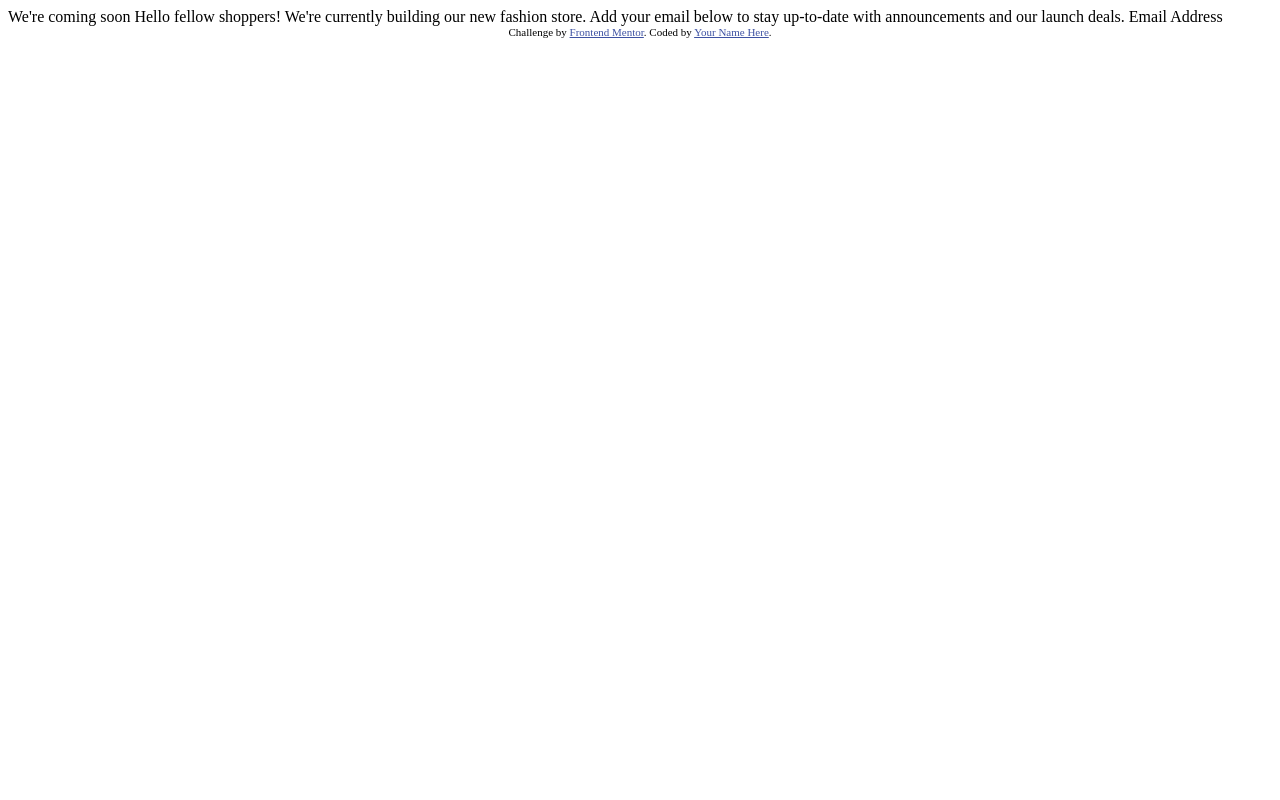
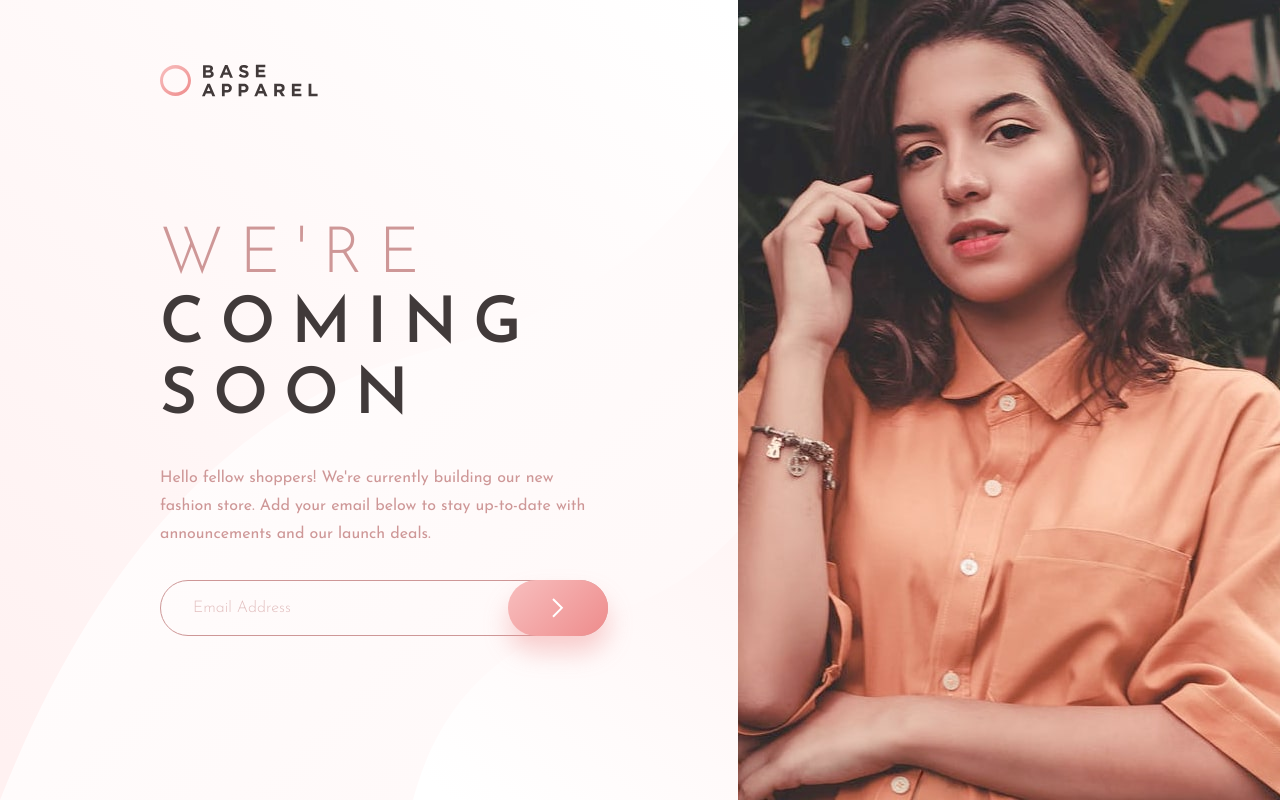
Before and after one commit to Douglas2903/frontend-mentor-practice, a plain HTML site: page challenges/base-apparel-coming-soon-master/index.html in a window 1280 px wide. Drawn offline with Linux system fonts and the light colour scheme.

Commit message:
feat: add final project

```diff
--- a/challenges/base-apparel-coming-soon-master/index.html
+++ b/challenges/base-apparel-coming-soon-master/index.html
@@ -1,31 +1,77 @@
-<!DOCTYPE html>
+<!doctype html>
 <html lang="en">
-<head>
-  <meta charset="UTF-8">
-  <meta name="viewport" content="width=device-width, initial-scale=1.0"> <!-- displays site properly based on user's device -->
+  <head>
+    <meta charset="UTF-8" />
+    <meta name="viewport" content="width=device-width, initial-scale=1.0" />
 
-  <link rel="icon" type="image/png" sizes="32x32" href="./images/favicon-32x32.png">
+    <link
+      rel="icon"
+      type="image/png"
+      sizes="32x32"
+      href="./images/favicon-32x32.png"
+    />
+    <link rel="preconnect" href="https://fonts.googleapis.com" />
+    <link rel="preconnect" href="https://fonts.gstatic.com" crossorigin />
+    <link
+      href="https://fonts.googleapis.com/css2?family=Josefin+Sans:wght@300;400;600&display=swap"
+      rel="stylesheet"
+    />
+    <link rel="stylesheet" href="style.css" />
+    <script defer src="index.js"></script>
 
-  <title>Frontend Mentor | Base Apparel coming soon page</title>
+    <title>Frontend Mentor | Base Apparel coming soon page</title>
+  </head>
+  <body>
+    <header class="header">
+      <img
+        src="images/logo.svg"
+        alt="Base Apparel"
+        width="158"
+        height="33"
+        class="header__logo"
+      />
+    </header>
+    <picture class="hero">
+      <source
+        media="(min-width: 1280px)"
+        srcset="images/hero-desktop.jpg"
+        width="610"
+        height="800"
+      />
+      <img
+        src="images/hero-mobile.jpg"
+        alt=""
+        width="375"
+        height="250"
+        class="hero__image"
+      />
+    </picture>
+    <main class="intro">
+      <h1 class="intro__title">
+        <span class="intro__highlight">We're</span> coming soon
+      </h1>
+      <p class="intro__text">
+        Hello fellow shoppers! We're currently building our new fashion store.
+        Add your email below to stay up-to-date with announcements and our
+        launch deals.
+      </p>
+      <form class="signup" novalidate>
+        <label for="email__input" class="visually-hidden">Email Address</label>
+        <input
+          class="signup__input"
+          type="email"
+          name="email__input"
+          id="email__input"
+          placeholder="Email Address"
+          autocomplete="email"
+          aria-describedby="email-error"
+        />
 
-  <!-- Feel free to remove these styles or customise in your own stylesheet 👍 -->
-  <style>
-    .attribution { font-size: 0.6875rem; text-align: center; }
-    .attribution a { color: hsl(228, 45%, 44%); }
-  </style>
-</head>
-<body>
-
-  We're coming soon
-
-  Hello fellow shoppers! We're currently building our new fashion store.
-  Add your email below to stay up-to-date with announcements and our launch deals.
-
-  Email Address
-
-      <footer class="attribution">
-      Challenge by <a href="https://www.frontendmentor.io?ref=challenge">Frontend Mentor</a>.
-      Coded by <a href="#">Your Name Here</a>.
-    </footer>
-</body>
+        <button type="submit" class="signup__button">
+          <img src="images/icon-arrow.svg" alt="Subscribe" width="12" height="20" />
+        </button>
+        <p id="email-error" class="signup__error" aria-live="polite"></p>
+      </form>
+    </main>
+  </body>
 </html>
--- /dev/null
+++ b/challenges/base-apparel-coming-soon-master/index.js
@@ -0,0 +1,20 @@
+const form = document.querySelector(".signup");
+const input = document.querySelector(".signup__input");
+const errorText = document.querySelector(".signup__error");
+
+form.addEventListener("submit", function (event) {
+  event.preventDefault();
+
+  const email = input.value;
+
+  if (email === "") {
+    errorText.textContent = "Please provide an email address";
+    input.setAttribute("aria-invalid", "true");
+  } else if (input.checkValidity() === false) {
+    errorText.textContent = "Please provide a valid email";
+    input.setAttribute("aria-invalid", "true");
+  } else {
+    errorText.textContent = "";
+    input.removeAttribute("aria-invalid");
+  }
+});
--- /dev/null
+++ b/challenges/base-apparel-coming-soon-master/style.css
@@ -0,0 +1,246 @@
+@charset "utf-8";
+
+* {
+  box-sizing: border-box;
+  margin: 0;
+  padding: 0;
+}
+
+:root {
+  --pink-400: hsl(0, 36%, 70%);
+  --red-500: hsl(0, 93%, 68%);
+  --gray-900: hsl(0, 6%, 24%);
+
+  --gradient-background: linear-gradient(
+    135deg,
+    hsl(0, 0%, 100%),
+    hsl(0, 100%, 98%)
+  );
+  --gradient-button: linear-gradient(
+    135deg,
+    hsl(0, 80%, 86%),
+    hsl(0, 74%, 74%)
+  );
+
+  --desktop-gutter: 10rem;
+  --text-width: 28rem;
+}
+
+body {
+  display: flex;
+  flex-direction: column;
+  min-height: 100vh;
+  font-family: "Josefin Sans", sans-serif;
+  font-weight: 300;
+  background-image: var(--gradient-background);
+}
+
+img {
+  display: block;
+  max-width: 100%;
+  height: auto;
+}
+
+input,
+button {
+  font: inherit;
+}
+
+.visually-hidden {
+  position: absolute;
+  width: 1px;
+  height: 1px;
+  margin: -1px;
+  padding: 0;
+  overflow: hidden;
+  clip-path: inset(50%);
+  white-space: nowrap;
+  border: 0;
+}
+
+.header {
+  padding: 2rem;
+}
+
+.header__logo {
+  width: 6.25rem;
+}
+
+.hero__image {
+  width: 100%;
+  object-fit: cover;
+  object-position: top;
+}
+
+.intro {
+  display: flex;
+  flex-direction: column;
+  align-items: center;
+  justify-content: center;
+  gap: 2rem;
+  padding: 4rem 2rem;
+  text-align: center;
+}
+
+.intro__title,
+.intro__text,
+.signup {
+  max-width: var(--text-width);
+}
+
+.intro__title {
+  color: var(--gray-900);
+  font-size: clamp(2.5rem, 12vw, 3rem);
+  font-weight: 600;
+  line-height: 1.1;
+  letter-spacing: 0.25em;
+  text-transform: uppercase;
+}
+
+.intro__highlight {
+  color: var(--pink-400);
+  font-weight: 300;
+}
+
+.intro__text {
+  color: var(--pink-400);
+  font-weight: 400;
+  line-height: 1.75;
+}
+
+.signup {
+  position: relative;
+  display: flex;
+  flex-direction: column;
+  gap: 0.5rem;
+  width: 100%;
+  text-align: left;
+}
+
+.signup__input {
+  width: 100%;
+  height: 3rem;
+  padding: 0 5rem 0 1.5rem;
+  border: 1px solid var(--pink-400);
+  border-radius: 2rem;
+  background-color: transparent;
+  color: var(--gray-900);
+}
+
+.signup__input::placeholder {
+  color: var(--pink-400);
+  opacity: 0.6;
+}
+
+.signup__input:focus-visible {
+  outline: none;
+  border-width: 2px;
+}
+
+.signup__input[aria-invalid="true"] {
+  padding-right: 7.5rem;
+  border: 2px solid var(--red-500);
+  background-image: url(images/icon-error.svg);
+  background-repeat: no-repeat;
+  background-position: right 5.25rem center;
+}
+
+.signup__button {
+  position: absolute;
+  top: 0;
+  right: 0;
+  display: flex;
+  align-items: center;
+  justify-content: center;
+  width: 4rem;
+  height: 3rem;
+  border: none;
+  border-radius: 2rem;
+  background-image: var(--gradient-button);
+  box-shadow: 0 1rem 1.5rem hsla(0, 74%, 74%, 0.4);
+  cursor: pointer;
+  transition:
+    opacity 0.2s,
+    box-shadow 0.2s;
+}
+
+.signup__button:hover {
+  opacity: 0.6;
+  box-shadow: 0 1rem 2rem hsla(0, 74%, 74%, 0.6);
+}
+
+.signup__button:focus-visible {
+  outline: 2px solid var(--gray-900);
+  outline-offset: 3px;
+}
+
+.signup__error {
+  padding-left: 1.5rem;
+  color: var(--red-500);
+  font-size: 0.875rem;
+}
+
+@media screen and (min-width: 1280px) {
+  body {
+    display: grid;
+    grid-template-rows: auto 1fr;
+    grid-template-columns: 830fr 610fr;
+    background-image:
+      url(images/bg-pattern-desktop.svg), var(--gradient-background);
+    background-repeat: no-repeat;
+    background-position: left top;
+    background-size:
+      auto 100%,
+      cover;
+  }
+
+  .header {
+    grid-row: 1;
+    grid-column: 1;
+    padding: 4rem 2rem 0 var(--desktop-gutter);
+  }
+
+  .header__logo {
+    width: auto;
+  }
+
+  .hero {
+    grid-row: 1 / 3;
+    grid-column: 2;
+  }
+
+  .hero__image {
+    height: 100vh;
+  }
+
+  .intro {
+    grid-row: 2;
+    grid-column: 1;
+    align-items: flex-start;
+    padding: 2rem 2rem 4rem var(--desktop-gutter);
+    text-align: left;
+  }
+
+  .intro__title {
+    font-size: 4rem;
+  }
+
+  .signup__input {
+    height: 3.5rem;
+    padding-left: 2rem;
+  }
+
+  .signup__input[aria-invalid="true"] {
+    padding-right: 10rem;
+    background-position: right 7.5rem center;
+  }
+
+  .signup__button {
+    width: 6.25rem;
+    height: 3.5rem;
+  }
+
+  .signup__error {
+    padding-left: 2rem;
+  }
+}
```
